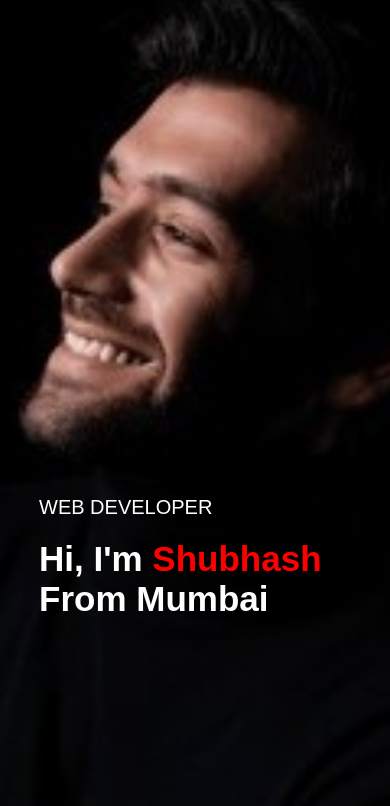
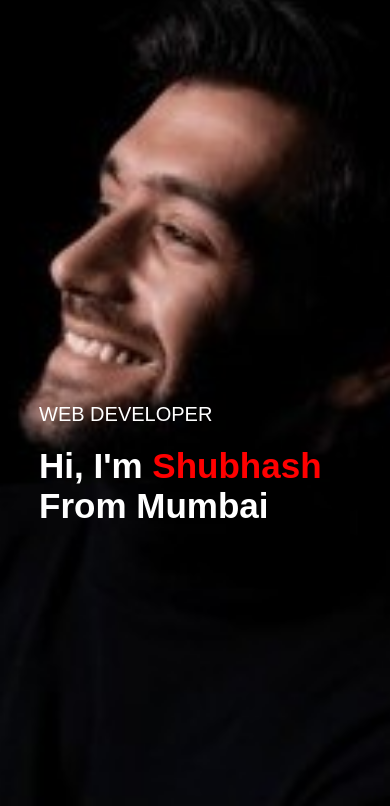
Before and after one commit to shub2605/Portfolio, a plain HTML site: page index.html in a window 390 px wide. Shown: the part 38-844 px from the top of the page. Drawn offline with Linux system fonts and the light colour scheme.

Commit message:
Update style.css

```diff
--- a/style.css
+++ b/style.css
@@ -403,7 +403,7 @@ nav .fa-solid{
 
     .header-text{
 
-       margin-top: 160%;
+       margin-top: 130%;
         font-size: 16px;
 
 
```
